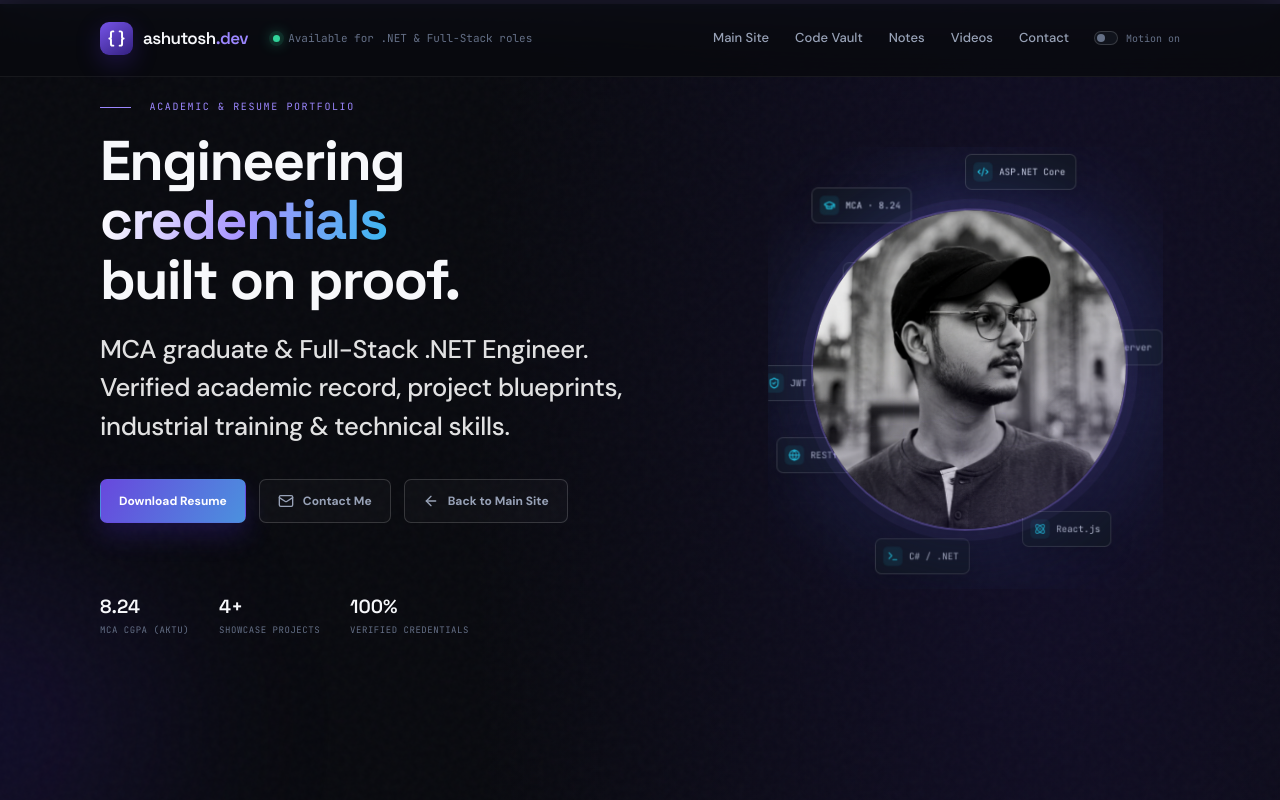
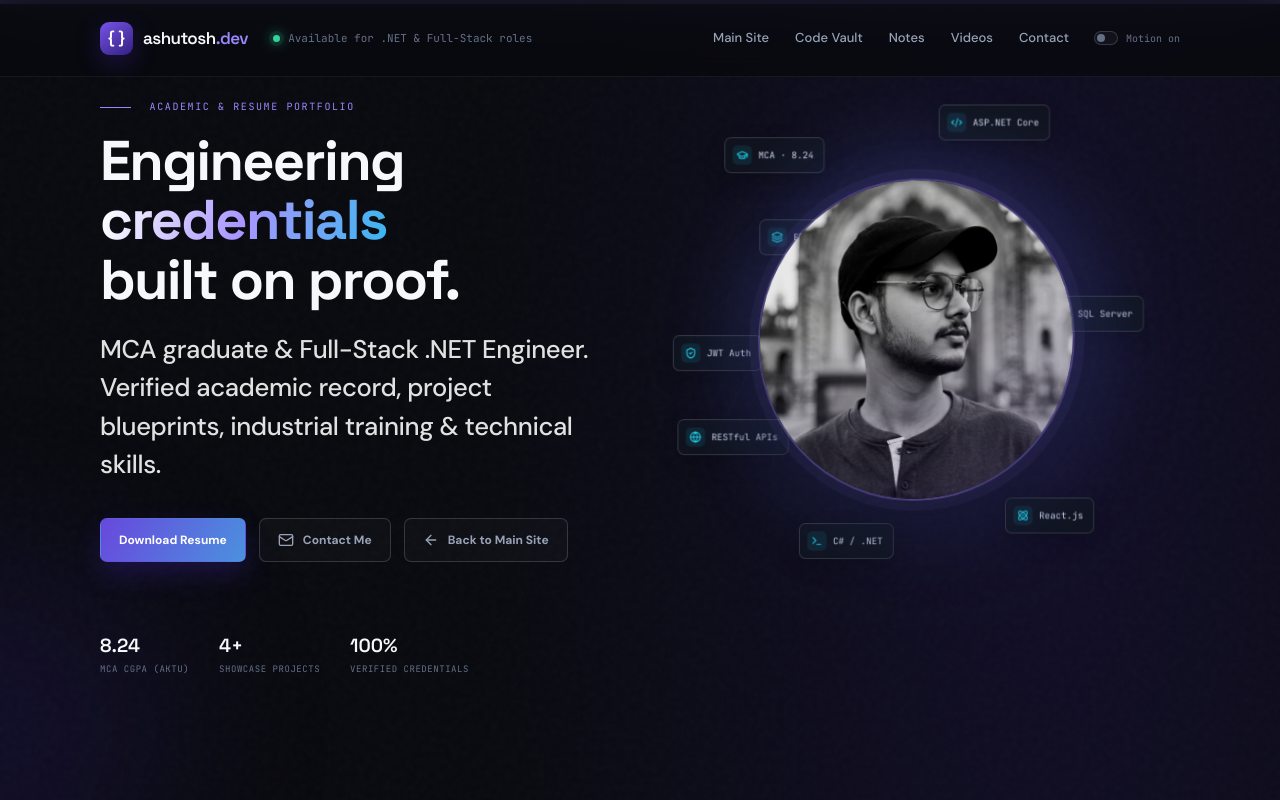
Before and after one commit to OfficialAshutosh2412/mainweb, a React (Vite) app: page /portfolio in a window 1280 px wide. Shown: the top 800 px of the page. Built offline with nearby package versions, Linux system fonts and the light colour scheme.

Commit message:
portfolio conaitner cut edge fixed

```diff
--- a/src/index.css
+++ b/src/index.css
@@ -160,8 +160,10 @@ a {
   background: radial-gradient(ellipse 70% 45% at 82% 9%, rgba(81, 43, 212, .12), transparent 65%), var(--void);
 }
 
+/* The right column must be able to hold the square 560px stage without
+   capping it, otherwise the badges bunch back up against the edge. */
 .portfolio-shell .hero-section {
-  grid-template-columns: minmax(0, 1.18fr) minmax(360px, 0.82fr);
+  grid-template-columns: minmax(0, 1fr) minmax(0, 1.05fr);
   gap: 40px;
 }
 
@@ -854,8 +856,11 @@ h1 span, h2 em {
   animation: pulse-dot 2s ease-in-out infinite;
 }
 
-/* ── Portfolio hero stage: top-align to match left eyebrow label height ── */
-.portfolio-hero-stage {
+/* ── Portfolio hero stage: top-align to match left eyebrow label height ──
+   Written as a compound selector so this `margin-top` outranks the
+   `margin-block` on `.hero-stage-wrap` (same specificity, but that rule
+   is declared later in the file and would otherwise win). */
+.hero-stage-wrap.portfolio-hero-stage {
   align-self: flex-start;
   margin-top: -30px;
 }
@@ -864,8 +869,19 @@ h1 span, h2 em {
 .hero-stage-wrap {
   /* Scales the whole 3D stage down proportionally on narrow viewports */
   --stage-scale: 1;
-  height: 480px;
-  width: 480px;
+  /* Single knob for the stage box. The floating tech badges are pinned at
+     percentage offsets around the centre, so a bigger box buys them
+     breathing room instead of letting them sit on the edges. Height is
+     derived from `aspect-ratio`, so the box stays square even where a
+     narrower grid column caps the width. */
+  --stage-size: 560px;
+  /* The box is square, so the real rendered size is the width the grid
+     column actually allows. Folding that `min()` into a variable keeps
+     the scale-compensating `margin-block` below exact instead of
+     assuming the full `--stage-size` was always available. */
+  --stage-box: min(var(--stage-size), 100%);
+  width: var(--stage-box);
+  aspect-ratio: 1 / 1;
   max-width: 100%;
   position: relative;
   perspective: 1300px;
@@ -877,7 +893,8 @@ h1 span, h2 em {
   overflow: visible;
   transform: scale(var(--stage-scale));
   transform-origin: center center;
-  margin-block: calc((480px * var(--stage-scale) - 480px) / 2);
+  /* Reclaims the vertical whitespace `transform: scale()` leaves behind */
+  margin-block: calc((var(--stage-box) * var(--stage-scale) - var(--stage-box)) / 2);
 }
 
 .hero-stage-grid {
@@ -1019,39 +1036,44 @@ h1 span, h2 em {
   background: rgba(34,211,238,.1);
 }
 
+/* ── Floating tech badge placement ─────────────────────────────────
+   Offsets are percentages of the stage box so they re-balance at every
+   breakpoint. None of them may sit flush against, or outside, an edge —
+   `.hero-stage-wrap` no longer clips, but a badge straddling the edge
+   still reads as a cut-off element rather than a floating one. */
 .tech-csharp {
   top: 10%;
-  left: 11%;
+  left: 12%;
 }
 
 .tech-dotnet {
-  top: 3%;
+  top: 4%;
   right: 22%;
 }
 
 .tech-azure {
   top: 43%;
-  right: 0%;
+  right: 3%;
 }
 
 .tech-sql {
-  bottom: 8%;
+  bottom: 9%;
   right: 13%;
 }
 
 .tech-react {
-  bottom: 2%;
+  bottom: 4%;
   left: 27%;
 }
 
 .tech-docker {
   top: 50%;
-  left: -3%;
+  left: 1.5%;
 }
 
 .tech-redis {
   bottom: 26%;
-  left: 2%;
+  left: 2.5%;
 }
 
 .tech-grpc {
@@ -2466,11 +2488,14 @@ h1 span, h2 em {
   will-change: transform;
 }
 
-/* The 3D stage is the heaviest thing on the page — contain its
-   layout/paint work so scrolling never re-rasterises the orbits.
-   `layout paint` (not `strict`) because the stage has no fixed size. */
+/* The 3D stage is the heaviest thing on the page, so isolate its layout
+   work so scrolling never re-rasterises the orbits.
+   `layout` ONLY — adding `paint` clips descendants to the stage box
+   (exactly like `overflow: hidden`) and slices the floating tech badges
+   that intentionally reach past the centre. Paint containment is
+   deliberately omitted here. */
 .hero-stage-wrap {
-  contain: layout paint;
+  contain: layout;
 }
 
 /* Images inside cards decode off the main thread where supported */
@@ -2658,7 +2683,7 @@ img {
   }
 
   .portfolio-shell .hero-section {
-    grid-template-columns: minmax(0, 1fr) minmax(0, .82fr);
+    grid-template-columns: minmax(0, 1fr) minmax(0, 1fr);
   }
 
   .hero-stage-wrap {
@@ -2732,12 +2757,14 @@ img {
 
   .hero-stage-wrap {
     --stage-scale: .86;
-    width: 100%;
-    max-width: 560px;
+    /* One column here, so the stage owns the full track width. Override
+       the size knob, not `width`, so `--stage-box` (and therefore the
+       scale-compensating `margin-block`) stays consistent. */
+    --stage-size: 520px;
     margin: 0 auto;
   }
 
-  .portfolio-hero-stage {
+  .hero-stage-wrap.portfolio-hero-stage {
     margin-top: 0;
   }
 
```
